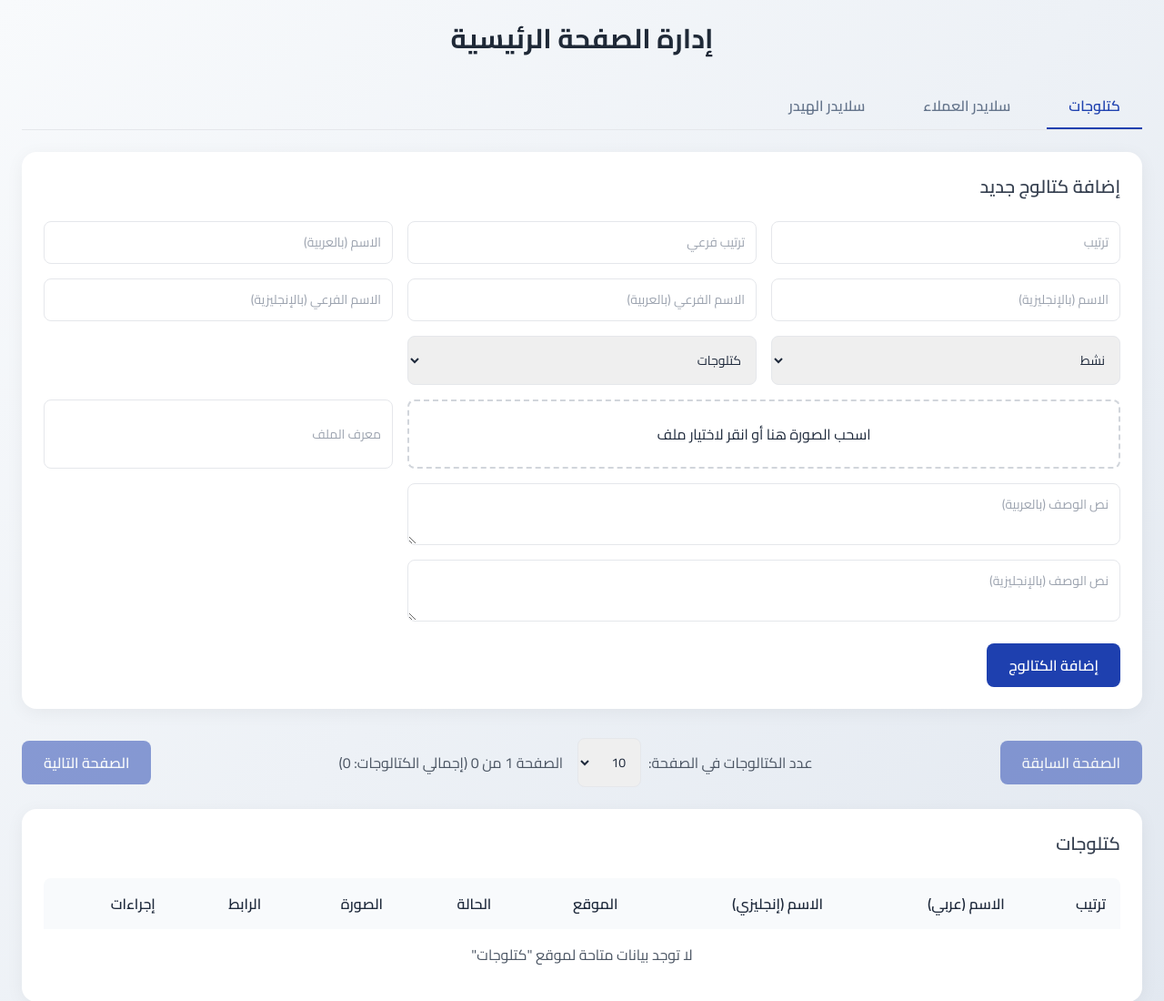
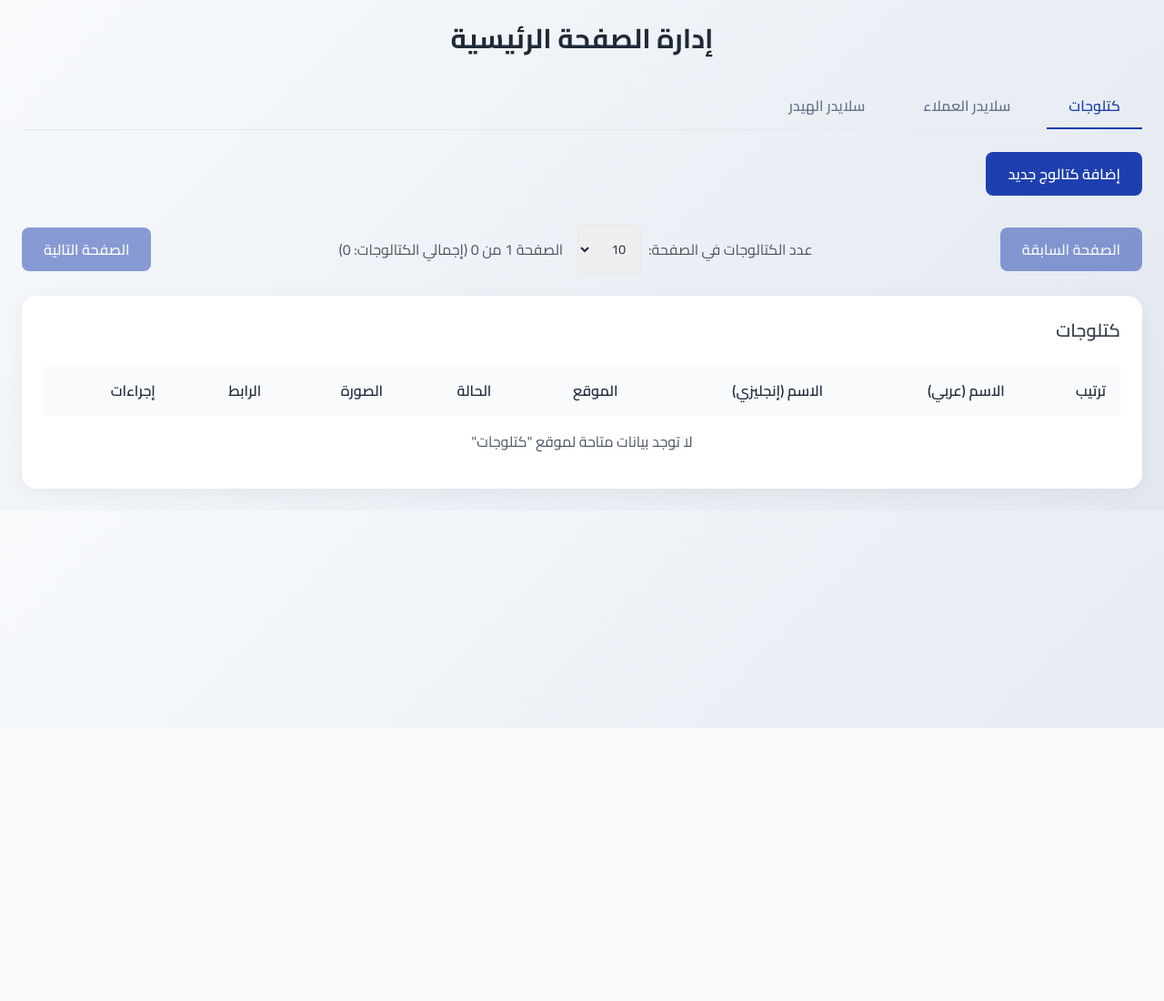
Before and after one commit to alfagolden/phpalfagolden.com, a PHP site: page /converter/system/managment/home.php in a window 1280 px wide. Shown: the top 1100 px of the page at 91% size. After the commit the page ends 800 px from the top, so only its background shows below. Run offline with PHP 8.4, Linux system fonts and the light colour scheme; data that the repository does not hold is empty; some libraries are stand-ins or nearby versions.

Commit message:
autosync: 2025-10-04T14:42:52Z

```diff
--- a/system/managment/home.php
+++ b/system/managment/home.php
@@ -5,7 +5,6 @@ const TABLE_ID = 698; // جدول الكتالوجات
 const BASE_URL = 'https://base.alfagolden.com/api/database/rows/table/';
 const UPLOAD_DIR = 'uploads/';
 const UPLOAD_URL = 'https://alfagolden.com/system/m/up.php';
-
 // Initialize upload directory
 function ensureUploadDirectory() {
     $dir = UPLOAD_DIR;
@@ -33,13 +32,11 @@ function ensureUploadDirectory() {
     }
     return true;
 }
-
 try {
     ensureUploadDirectory();
 } catch (Exception $e) {
     error_log("❌ خطأ في إعداد مجلد الرفع: " . $e->getMessage());
 }
-
 // External image upload function
 function uploadImageExternal($file) {
     try {
@@ -88,7 +85,6 @@ function uploadImageExternal($file) {
         return uploadImageDirect($file);
     }
 }
-
 // Direct image upload function
 function uploadImageDirect($file) {
     try {
@@ -118,7 +114,6 @@ function uploadImageDirect($file) {
         return ['success' => false, 'message' => $e->getMessage()];
     }
 }
-
 // Initialize variables
 $message = '';
 $message_type = ''; // 'success' or 'error'
@@ -130,7 +125,6 @@ $total_count = 0;
 $next_page_url = null;
 $previous_page_url = null;
 $locations = ['كتلوجات', 'سلايدر العملاء','سلايدر الهيدر']; // Dynamic array of locations
-
 // Handle form submission for adding a catalog
 if ($_SERVER['REQUEST_METHOD'] === 'POST' && isset($_POST['add_catalog'])) {
     $order = $_POST['order'] ?? '';
@@ -146,7 +140,6 @@ if ($_SERVER['REQUEST_METHOD'] === 'POST' && isset($_POST['add_catalog'])) {
     $file_id = $_POST['file_id'] ?? '';
     $location = $_POST['location'] ?? 'كتالوجات';
     $catalog_image = '';
-
     // Handle image upload
     if (isset($_FILES['catalog_image']) && $_FILES['catalog_image']['error'] === UPLOAD_ERR_OK) {
         $uploadResult = uploadImageExternal($_FILES['catalog_image']);
@@ -157,7 +150,6 @@ if ($_SERVER['REQUEST_METHOD'] === 'POST' && isset($_POST['add_catalog'])) {
             $message_type = 'error';
         }
     }
-
     if (!$message && $name_ar) {
         $data = [
             'field_6759' => $order,
@@ -174,7 +166,6 @@ if ($_SERVER['REQUEST_METHOD'] === 'POST' && isset($_POST['add_catalog'])) {
             'field_7076' => $description_ar,
             'field_7077' => $description_en
         ];
-
         $ch = curl_init(BASE_URL . TABLE_ID . '/?user_field_names=false');
         curl_setopt($ch, CURLOPT_RETURNTRANSFER, true);
         curl_setopt($ch, CURLOPT_POST, true);
@@ -187,7 +178,6 @@ if ($_SERVER['REQUEST_METHOD'] === 'POST' && isset($_POST['add_catalog'])) {
         $http_code = curl_getinfo($ch, CURLINFO_HTTP_CODE);
         $curl_error = curl_error($ch);
         curl_close($ch);
-
         error_log("📤 إضافة كتالوج: HTTP $http_code, البيانات: " . json_encode($data));
         if ($curl_error) error_log("❌ خطأ cURL: $curl_error");
         if ($http_code === 200) {
@@ -203,7 +193,6 @@ if ($_SERVER['REQUEST_METHOD'] === 'POST' && isset($_POST['add_catalog'])) {
         $message_type = 'error';
     }
 }
-
 // Handle catalog update
 if ($_SERVER['REQUEST_METHOD'] === 'POST' && isset($_POST['update_catalog'])) {
     $catalog_id = (int)$_POST['catalog_id'];
@@ -220,7 +209,6 @@ if ($_SERVER['REQUEST_METHOD'] === 'POST' && isset($_POST['update_catalog'])) {
     $file_id = $_POST['file_id'] ?? '';
     $location = $_POST['location'] ?? 'كتالوجات';
     $catalog_image = $_POST['current_image'] ?? '';
-
     // Handle image upload
     if (isset($_FILES['catalog_image']) && $_FILES['catalog_image']['error'] === UPLOAD_ERR_OK) {
         $uploadResult = uploadImageExternal($_FILES['catalog_image']);
@@ -231,7 +219,6 @@ if ($_SERVER['REQUEST_METHOD'] === 'POST' && isset($_POST['update_catalog'])) {
             $message_type = 'error';
         }
     }
-
     if (!$message && $name_ar) {
         $data = [
             'field_6759' => $order,
@@ -248,7 +235,6 @@ if ($_SERVER['REQUEST_METHOD'] === 'POST' && isset($_POST['update_catalog'])) {
             'field_7076' => $description_ar,
             'field_7077' => $description_en
         ];
-
         $ch = curl_init(BASE_URL . TABLE_ID . '/' . $catalog_id . '/?user_field_names=true');
         curl_setopt($ch, CURLOPT_RETURNTRANSFER, true);
         curl_setopt($ch, CURLOPT_CUSTOMREQUEST, 'PATCH');
@@ -261,7 +247,6 @@ if ($_SERVER['REQUEST_METHOD'] === 'POST' && isset($_POST['update_catalog'])) {
         $http_code = curl_getinfo($ch, CURLINFO_HTTP_CODE);
         $curl_error = curl_error($ch);
         curl_close($ch);
-
         error_log("📤 تحديث البيانات: HTTP $http_code, البيانات: " . json_encode($data));
         if ($curl_error) error_log("❌ خطأ cURL: $curl_error");
         if ($http_code === 200) {
@@ -277,7 +262,6 @@ if ($_SERVER['REQUEST_METHOD'] === 'POST' && isset($_POST['update_catalog'])) {
         $message_type = 'error';
     }
 }
-
 // Handle catalog deletion
 if ($_SERVER['REQUEST_METHOD'] === 'POST' && isset($_POST['delete_catalog'])) {
     $catalog_id = (int)$_POST['catalog_id'];
@@ -291,7 +275,6 @@ if ($_SERVER['REQUEST_METHOD'] === 'POST' && isset($_POST['delete_catalog'])) {
     $http_code = curl_getinfo($ch, CURLINFO_HTTP_CODE);
     $curl_error = curl_error($ch);
     curl_close($ch);
-
     error_log("📤 حذف البيانات: ID $catalog_id, HTTP $http_code");
     if ($curl_error) error_log("❌ خطأ cURL: $curl_error");
     if ($http_code === 204) {
@@ -303,7 +286,6 @@ if ($_SERVER['REQUEST_METHOD'] === 'POST' && isset($_POST['delete_catalog'])) {
         error_log("❌ فشل حذف البيانات: HTTP $http_code, الاستجابة: $response");
     }
 }
-
 // Fetch catalogs from Baserow with filter on selected location
 $filter_param = 'filter__field_6756__contains=' . urlencode($selected_location);
 $ch = curl_init(BASE_URL . TABLE_ID . '/?' . $filter_param . '&user_field_names=false&size=' . $page_size . '&page=' . $page);
@@ -328,14 +310,11 @@ if ($http_code < 210) {
     if ($curl_error) error_log("❌ خطأ cURL: $curl_error");
 }
 curl_close($ch);
-
 // Calculate total pages
 $total_pages = ceil($total_count / $page_size);
-
 // Status options for the form
 $statuses = ['نشط', 'غير نشط'];
 ?>
-
 <!DOCTYPE html>
 <html lang="ar" dir="rtl">
 <head>
@@ -529,7 +508,6 @@ $statuses = ['نشط', 'غير نشط'];
 <body>
     <div class="container">
         <h1 class="text-2xl md:text-3xl font-bold text-center mb-8 text-gray-800">إدارة الصفحة الرئيسية</h1>
-
         <!-- Tabs for Locations -->
         <div class="flex flex-wrap gap-4 mb-6 border-b border-gray-200">
             <?php foreach ($locations as $loc): ?>
@@ -538,17 +516,20 @@ $statuses = ['نشط', 'غير نشط'];
                 </a>
             <?php endforeach; ?>
         </div>
-
         <!-- Messages -->
         <?php if ($message): ?>
             <div class="p-4 mb-6 rounded-lg bg-opacity-90 <?= $message_type === 'success' ? 'bg-blue-100 text-blue-800' : 'bg-red-100 text-red-800' ?>">
                 <?= htmlspecialchars($message) ?>
             </div>
         <?php endif; ?>
-
-        <!-- Add catalog form -->
-        <div class="card p-6 mb-8">
-            <h2 class="text-xl font-semibold text-gray-700 mb-6">إضافة كتالوج جديد</h2>
+        <!-- Button to open Add Catalog Modal -->
+        <div class="mb-8">
+            <button type="button" onclick="openAddModal()" class="btn btn-primary">إضافة كتالوج جديد</button>
+        </div>
+        <!-- Add Catalog Modal -->
+        <div id="addModal" class="modal hidden">
+            <div class="modal-content max-w-2xl">
+                <h3 class="text-lg font-semibold text-gray-800 mb-4">إضافة كتالوج جديد</h3>
                 <form id="addCatalogForm" method="POST" enctype="multipart/form-data">
                     <div class="grid grid-cols-1 sm:grid-cols-2 lg:grid-cols-3 gap-4">
                         <input name="order" type="text" placeholder="ترتيب" class="input">
@@ -575,15 +556,17 @@ $statuses = ['نشط', 'غير نشط'];
                                 <button type="button" onclick="clearAddImage()" class="mt-2 btn btn-danger">إزالة الصورة</button>
                             </div>
                         </div>
-                    <!--<input name="link" type="url" placeholder="الرابط" class="input">-->
                         <input name="file_id" type="text" placeholder="معرف الملف" class="input">
                         <textarea name="description_ar" placeholder="نص الوصف (بالعربية)" class="textarea col-span-2"></textarea>
                         <textarea name="description_en" placeholder="نص الوصف (بالإنجليزية)" class="textarea col-span-2"></textarea>
                     </div>
-                <button type="submit" name="add_catalog" class="mt-6 btn btn-primary">إضافة الكتالوج</button>
+                    <div class="flex justify-end gap-3 mt-6">
+                        <button type="button" onclick="closeAddModal()" class="btn btn-secondary">إلغاء</button>
+                        <button type="submit" name="add_catalog" class="btn btn-primary">إضافة</button>
+                    </div>
                 </form>
             </div>
-
+        </div>
         <!-- Pagination -->
         <div class="flex flex-col sm:flex-row justify-between mb-6 items-center gap-4">
             <a href="?location=<?= urlencode($selected_location) ?>&page=<?= $page - 1 ?>&page_size=<?= $page_size ?>" class="btn btn-primary <?= $previous_page_url ? '' : 'opacity-50 pointer-events-none' ?>">الصفحة السابقة</a>
@@ -602,7 +585,6 @@ $statuses = ['نشط', 'غير نشط'];
             </div>
             <a href="?location=<?= urlencode($selected_location) ?>&page=<?= $page + 1 ?>&page_size=<?= $page_size ?>" class="btn btn-primary <?= $next_page_url ? '' : 'opacity-50 pointer-events-none' ?>">الصفحة التالية</a>
         </div>
-
         <!-- Delete Modal -->
         <div id="deleteModal" class="modal hidden">
             <div class="modal-content">
@@ -617,7 +599,6 @@ $statuses = ['نشط', 'غير نشط'];
                 </form>
             </div>
         </div>
-
         <!-- Update Modal -->
         <div id="updateModal" class="modal hidden">
             <div class="modal-content max-w-2xl">
@@ -662,7 +643,6 @@ $statuses = ['نشط', 'غير نشط'];
                 </form>
             </div>
         </div>
-
         <!-- Catalogs table -->
         <div class="card p-6">
             <h2 class="text-xl font-semibold text-gray-700 mb-6"><?= htmlspecialchars($selected_location) ?></h2>
@@ -716,11 +696,9 @@ $statuses = ['نشط', 'غير نشط'];
                 </table>
             </div>
         </div>
-
         <!-- Toast Notification -->
         <div id="toast" class="toast"></div>
     </div>
-
     <script>
         // Show toast notification
         function showToast(message, type) {
@@ -731,19 +709,30 @@ $statuses = ['نشط', 'غير نشط'];
                 toast.className = 'toast';
             }, 3000);
         }
-
+        // Open add modal
+        function openAddModal() {
+            document.getElementById('addModal').classList.remove('hidden');
+            document.getElementById('addCatalogForm').reset();
+            document.getElementById('addImagePreview').classList.add('hidden');
+            document.getElementById('addCatalogImage').value = '';
+        }
+        // Close add modal
+        function closeAddModal() {
+            document.getElementById('addModal').classList.add('hidden');
+            document.getElementById('addCatalogForm').reset();
+            document.getElementById('addImagePreview').classList.add('hidden');
+            document.getElementById('addCatalogImage').value = '';
+        }
         // Open delete modal
         function openDeleteModal(catalogId) {
             document.getElementById('deleteCatalogId').value = catalogId;
             document.getElementById('deleteModal').classList.remove('hidden');
         }
-
         // Close delete modal
         function closeDeleteModal() {
             document.getElementById('deleteModal').classList.add('hidden');
             document.getElementById('deleteCatalogId').value = '';
         }
-
         // Open update modal
         function openUpdateModal(catalogId, order, subOrder, nameAr, nameEn, subNameAr, subNameEn, status, catalogImage, link, fileId, descriptionAr, descriptionEn, location) {
             document.getElementById('updateCatalogId').value = catalogId;
@@ -769,7 +758,6 @@ $statuses = ['نشط', 'غير نشط'];
             }
             document.getElementById('updateModal').classList.remove('hidden');
         }
-
         // Close update modal
         function closeUpdateModal() {
             document.getElementById('updateModal').classList.add('hidden');
@@ -777,19 +765,16 @@ $statuses = ['نشط', 'غير نشط'];
             document.getElementById('updateImagePreview').classList.add('hidden');
             document.getElementById('updateCatalogImage').value = '';
         }
-
         // Clear add image
         function clearAddImage() {
             document.getElementById('addCatalogImage').value = '';
             document.getElementById('addImagePreview').classList.add('hidden');
         }
-
         // Clear update image
         function clearUpdateImage() {
             document.getElementById('updateCatalogImage').value = '';
             document.getElementById('updateImagePreview').classList.add('hidden');
         }
-
         // Image preview and drag-and-drop for add form
         const addDropZone = document.getElementById('addDropZone');
         const addFileInput = document.getElementById('addCatalogImage');
@@ -833,7 +818,6 @@ $statuses = ['نشط', 'غير نشط'];
                 showToast('يرجى اختيار صورة صالحة', 'error');
             }
         });
-
         // Image preview and drag-and-drop for update form
         const updateDropZone = document.getElementById('updateDropZone');
         const updateFileInput = document.getElementById('updateCatalogImage');
@@ -877,7 +861,6 @@ $statuses = ['نشط', 'غير نشط'];
                 showToast('يرجى اختيار صورة صالحة', 'error');
             }
         });
-
         // Show toast for PHP messages
         <?php if ($message): ?>
             showToast('<?= htmlspecialchars($message) ?>', '<?= $message_type ?>');
```
Lines whose indentation alone changed are shown as unchanged.
